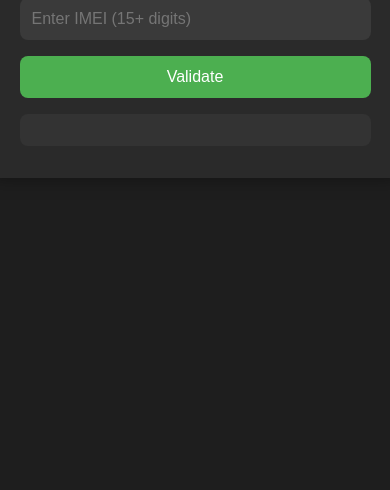
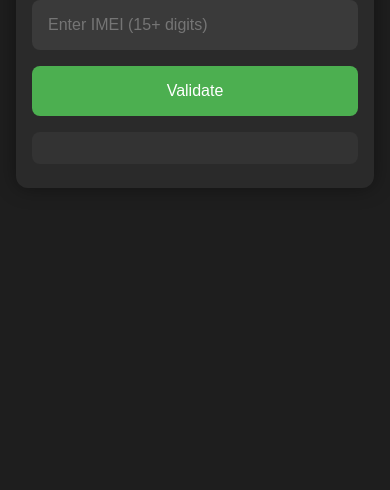
Before and after one commit to geiman/imei-validator, a plain HTML site: page index.html in a window 390 px wide. Shown: the part 386-876 px from the top of the page. Before the commit the page ends 844 px from the top, so only its background shows below. Drawn offline with Linux system fonts and the light colour scheme.

Commit message:
Added some mobile friendly features.

```diff
--- a/index.html
+++ b/index.html
@@ -13,20 +13,23 @@ body {
     flex-direction: column;
     align-items: center;
     justify-content: center;
-    height: 100vh;
+    min-height: 100vh;
     margin: 0;
+    padding: 1rem;
+    font-size: 1rem;
 }
     .container {
         background-color: #2a2a2a;
         padding: 2rem;
         border-radius: 12px;
         box-shadow: 0 0 20px rgba(0,0,0,0.4);
-        width: 90%;
+        width: 100%;
         max-width: 400px;
+        box-sizing: border-box;
     }
     input[type="text"] {
         width: 100%;
-        padding: 0.75rem;
+        padding: 1rem;
         font-size: 1rem;
         margin-bottom: 1rem;
         border: none;
@@ -39,12 +42,13 @@ body {
         background-color: #4caf50;
         color: white;
         border: none;
-        padding: 0.75rem 1.5rem;
+        padding: 1rem;
         font-size: 1rem;
         border-radius: 8px;
         cursor: pointer;
         width: 100%;
         box-sizing: border-box;
+        transition: background-color 0.2s ease-in-out;
     }
     button:hover {
         background-color: #45a049;
@@ -55,6 +59,8 @@ body {
         background-color: #333;
         border-radius: 8px;
         width: 100%;
+        word-wrap: break-word;
+        overflow-wrap: break-word;
         box-sizing: border-box;
     }
     a {
@@ -63,6 +69,18 @@ body {
     }
     a:hover {
         text-decoration: underline;
+    }
+
+    @media (max-width: 480px) {
+        .container {
+            padding: 1.5rem 1rem;
+        }
+        h2 {
+            font-size: 1.25rem;
+        }
+        input, button {
+            font-size: 1rem;
+        }
     }
         </style>
     </head>
@@ -102,7 +120,7 @@ body {
                 let message = "";
 
                 if (extras.length > 0) {
-                    message += `<p style="color:gray;">Note: Extra digit(s) <strong>"${extras}"</strong> were ignored during validation.</p>`;
+                    message += `<p style="color:gray;">Note: Extra digit(s) <strong>${extras}</strong> were ignored during validation.</p>`;
                 }
 
                 if (valid) {
@@ -121,13 +139,13 @@ body {
 
                 output.innerHTML = message;
             }
+
             document.getElementById("imeiInput").addEventListener("keydown", function(event) {
                 if (event.key === "Enter") {
-                    event.preventDefault(); // Prevent form submission (if form exists)
-                    validateIMEI();         // Call the validation function
+                    event.preventDefault();
+                    validateIMEI();
                 }
             });
-
         </script>
     </body>
 </html>
```
